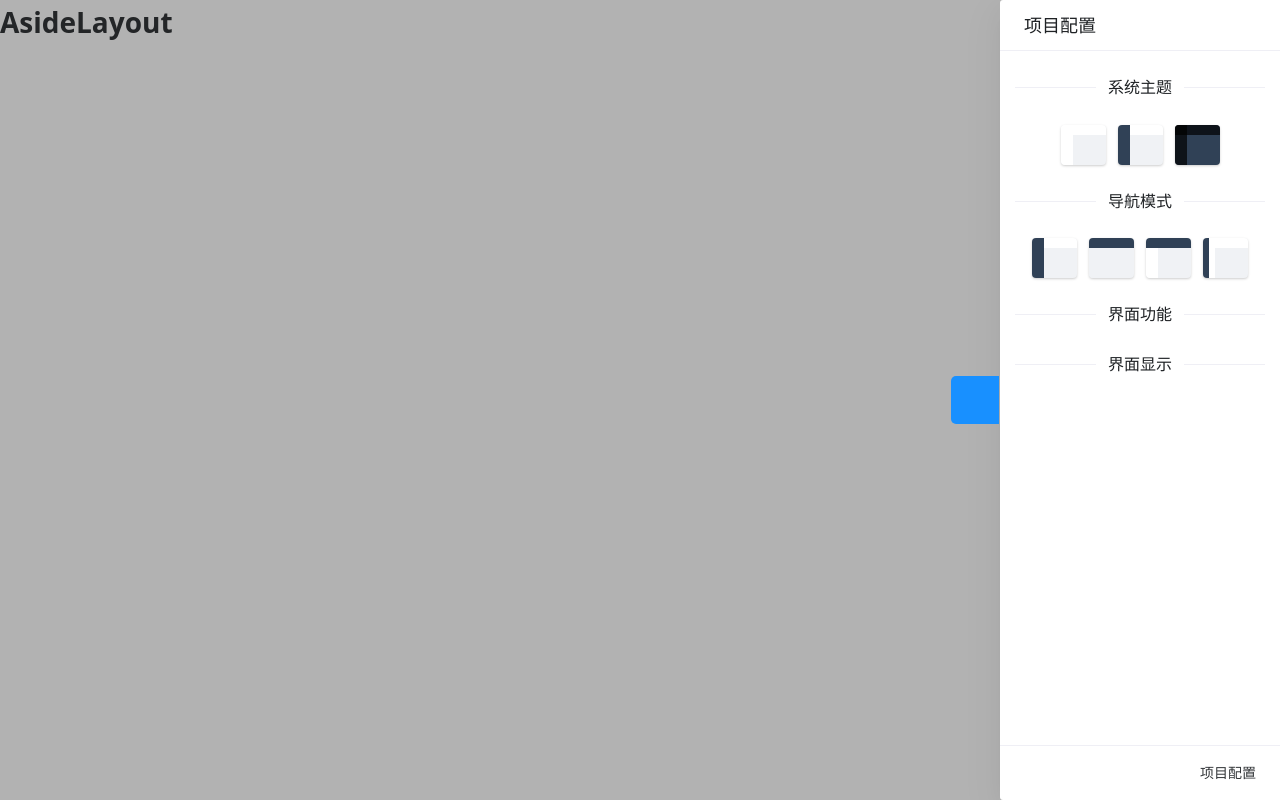
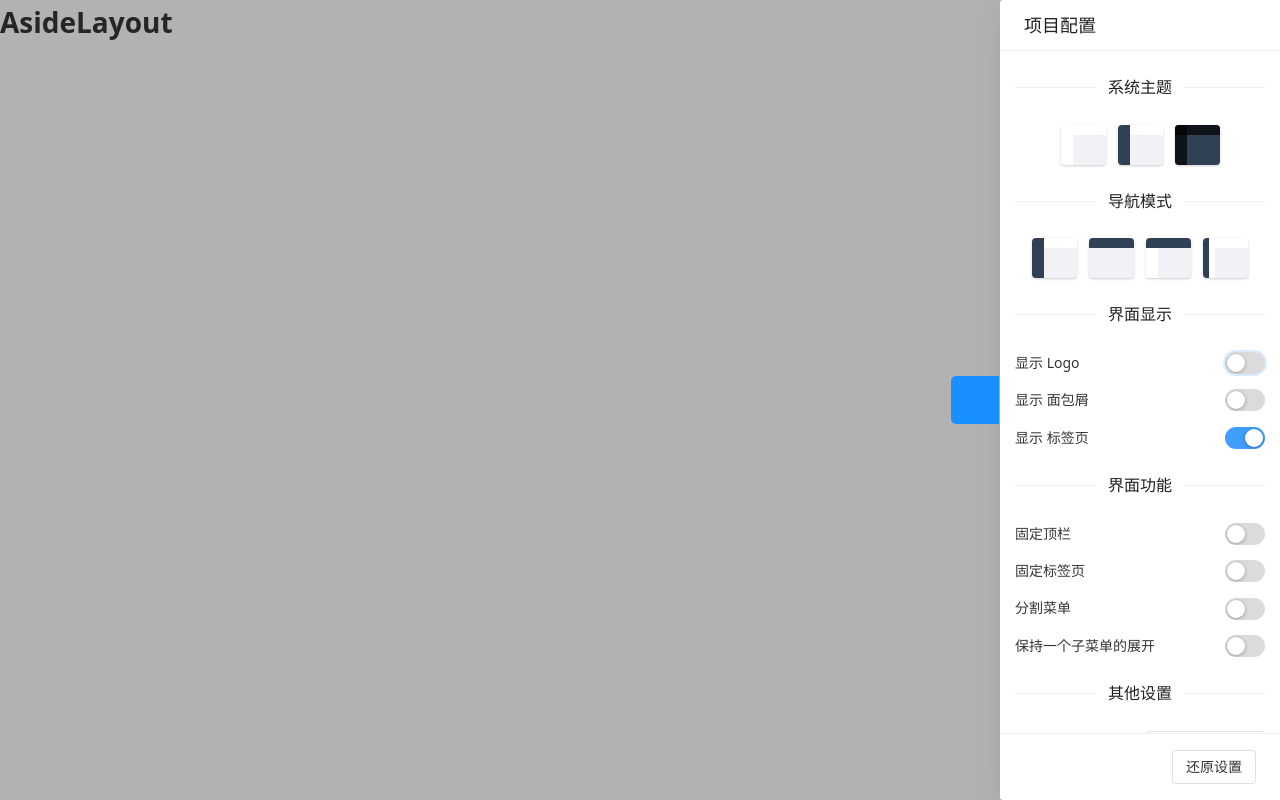
Before and after one commit to yx1126/naive-admin, a Vue app: page /home in a window 1280 px wide. Both pictures are taken after a click on the element 1255 px from the left and 400 px from the top of the page. Built offline with nearby package versions, Linux system fonts and the light colour scheme; some icons are missing.

Commit message:
feat: add global setting

```diff
--- a/components.d.ts
+++ b/components.d.ts
@@ -6,14 +6,16 @@ declare module 'vue' {
   export interface GlobalComponents {
     Drawer: typeof import('./src/components/Drawer/Drawer.vue')['default']
     Message: typeof import('./src/components/Message/Message.vue')['default']
+    NButton: typeof import('naive-ui')['NButton']
     NConfigProvider: typeof import('naive-ui')['NConfigProvider']
     NDivider: typeof import('naive-ui')['NDivider']
     NDrawer: typeof import('naive-ui')['NDrawer']
     NDrawerContent: typeof import('naive-ui')['NDrawerContent']
     NGlobalStyle: typeof import('naive-ui')['NGlobalStyle']
     NIcon: typeof import('naive-ui')['NIcon']
-    NScrollbar: typeof import('naive-ui')['NScrollbar']
+    NSelect: typeof import('naive-ui')['NSelect']
     NSpace: typeof import('naive-ui')['NSpace']
+    NSwitch: typeof import('naive-ui')['NSwitch']
     NTooltip: typeof import('naive-ui')['NTooltip']
   }
 }
--- a/src/Layout/components/Setting.vue
+++ b/src/Layout/components/Setting.vue
@@ -1,8 +1,7 @@
 <template>
-    <Drawer v-model:show="isShowDrawer">
-        <n-drawer-content :native-scrollbar="false" body-content-style="padding: 0 15px;">
+    <Drawer v-model:show="isShowDrawer" :mask-closable="true">
+        <n-drawer-content :native-scrollbar="false" body-content-style="padding: 0 15px 15px 15px;">
             <template #header>项目配置</template>
-            <template #footer>项目配置</template>
             <n-divider> 系统主题 </n-divider>
             <n-space justify="center">
                 <template v-for="n in navTheme" :key="n">
@@ -15,41 +14,79 @@
                     <nav-mode :mode="n" :chose="set.layoutMode === n" @click="set.layoutMode = n" />
                 </template>
             </n-space>
+            <n-divider> 界面显示 </n-divider>
+            <div class="divider-content">
+                <div class="divider-content-item">
+                    <div>显示 Logo</div>
+                    <n-switch v-model:value="set.isShowLogo" size="medium" />
+                </div>
+                <div class="divider-content-item">
+                    <div>显示 面包屑</div>
+                    <n-switch v-model:value="set.isShowBreadcrumb" size="medium" />
+                </div>
+                <div class="divider-content-item">
+                    <div>显示 标签页</div>
+                    <n-switch v-model:value="set.isShowTabs" size="medium" />
+                </div>
+            </div>
             <n-divider> 界面功能 </n-divider>
-            <n-divider> 界面显示 </n-divider>
+            <div class="divider-content">
+                <div class="divider-content-item">
+                    <div>固定顶栏</div>
+                    <n-switch v-model:value="set.isKeepHeader" size="medium" />
+                </div>
+                <div class="divider-content-item">
+                    <div>固定标签页</div>
+                    <n-switch v-model:value="set.isKeepTabs" size="medium" />
+                </div>
+                <div class="divider-content-item">
+                    <div>分割菜单</div>
+                    <n-switch v-model:value="set.isCutMenu" size="medium" />
+                </div>
+                <div class="divider-content-item">
+                    <div>保持一个子菜单的展开</div>
+                    <n-switch v-model:value="set.uniqueMenuOpened" size="medium" />
+                </div>
+            </div>
+            <n-divider> 其他设置 </n-divider>
+            <div class="divider-content">
+                <div class="divider-content-item">
+                    <div>路由动画</div>
+                    <n-select v-model:value="set.routerTrans" style="width: 120px" :options="routerTransOptions" size="small" />
+                </div>
+            </div>
+            <template #footer>
+                <n-button @click="set.reset">还原设置</n-button>
+            </template>
         </n-drawer-content>
     </Drawer>
 </template>
 
 <script setup lang="ts">
 import { computed } from "vue";
-import useSetStore from "@/stores/setting";
+import useSetStore, { navTheme, layoutMode, routerTransOptions } from "@/stores/setting";
 import Drawer from "@comps/Drawer";
 import NavMode from "./NavMode.vue";
-import type { NavTheme, LayoutMode } from "@/stores/setting";
 
 const set = useSetStore();
-
-const navTheme: NavTheme[] = ["light", "dark", "diablo"];
-const layoutMode: LayoutMode[] = ["aside", "top", "mixin", "asideMixin"];
 
 const isShowDrawer = computed({
     get: () => set.drawerStatus,
     set: set.toggleDrawer,
 });
+
+// const
 </script>
 
 <style lang="scss" scoped>
-.setting {
-    width: 100%;
-    height: 100%;
-    overflow: hidden;
-    .title {
-        line-height: 30px;
-        padding: 10px;
-    }
-    .scroll {
-        height: calc(100% - 50px);
+.divider-content {
+    .divider-content-item {
+        display: flex;
+        align-items: center;
+        justify-content: space-between;
+        &:not(:last-child) {
+            margin-bottom: 15px;
+        }
     }
 }
 </style>
--- a/src/naive/components/NConfig.vue
+++ b/src/naive/components/NConfig.vue
@@ -1,5 +1,5 @@
 <template>
-    <n-config-provider :locale="zhCN" :date-locale="dateZhCN" :theme="theme" :abstract="true">
+    <n-config-provider :locale="zhCN" :date-locale="dateZhCN" :theme="theme" :theme-overrides="themeOverrides" :abstract="true">
         <slot />
         <n-global-style />
     </n-config-provider>
@@ -8,6 +8,22 @@
 <script setup lang="ts">
 import { zhCN, dateZhCN, darkTheme } from "naive-ui";
 import { computed } from "vue";
+import useSetStore from "@/stores/setting";
+import type { GlobalThemeOverrides } from "naive-ui";
 
-const theme = computed<typeof darkTheme | null>(() => null);
+const set = useSetStore();
+const themeOverrides = computed<GlobalThemeOverrides>(() => {
+    return {
+        common: {
+            primaryColor: set.themeColor,
+            primaryColorHover: set.themeColor,
+            primaryColorPressed: set.themeColor,
+        },
+        LoadingBar: {
+            colorLoading: set.themeColor,
+        },
+    };
+});
+
+const theme = computed<typeof darkTheme | null>(() => (set.navMode === "diablo" ? darkTheme : null));
 </script>
--- a/src/stores/setting.ts
+++ b/src/stores/setting.ts
@@ -3,18 +3,15 @@ import { reactive, toRefs } from "vue";
 
 export type NavTheme = "light" | "dark" | "diablo";
 export type LayoutMode = "aside" | "top" | "mixin" | "asideMixin";
-export type RouterTrans = "fade" | "slide" | "scale" | "scale-slide" | null;
-
-export const user = {
-    name: "test",
-    age: 18,
-};
+export type RouterTrans = "fade" | "slide" | "scale" | "scale-slide" | "null";
 
 export interface SetState {
     drawerStatus: boolean;
+    themeColor: string;
     navMode: NavTheme;
     layoutMode: LayoutMode;
     isShowLogo: boolean;
+    isShowTabs: boolean;
     uniqueMenuOpened: boolean;
     isShowBreadcrumb: boolean;
     isKeepHeader: boolean;
@@ -23,29 +20,52 @@ export interface SetState {
     routerTrans: RouterTrans;
 }
 
+export const navTheme: NavTheme[] = ["light", "dark", "diablo"];
+export const layoutMode: LayoutMode[] = ["aside", "top", "mixin", "asideMixin"];
+
+export const routerTransOptions = ["null", "fade", "slide", "scale", "scale-slide"].map(t => ({
+    label: t,
+    value: t,
+}));
+
+export const defaultSetting: SetState = {
+    drawerStatus: false, // 全局设置
+    themeColor: "#409EFF",
+    navMode: "dark", // 系统主题
+    layoutMode: "aside", // 导航模式
+    isShowLogo: false, // 显示 logo
+    isShowTabs: true, // 显示 标签页
+    uniqueMenuOpened: false, // 菜单单选
+    isShowBreadcrumb: false, // 显示 面包屑
+    isKeepHeader: false, // 固定 顶栏
+    isKeepTabs: false, // 固定 标签页
+    isCutMenu: false, // 切割菜单
+    routerTrans: "null", // 路由动画
+};
+
 const useSetStore = defineStore(
     "set",
     () => {
-        const state = reactive<SetState>({
-            drawerStatus: false,
-            navMode: "light",
-            layoutMode: "aside",
-            isShowLogo: false,
-            uniqueMenuOpened: false,
-            isShowBreadcrumb: false,
-            isKeepHeader: false,
-            isKeepTabs: false,
-            isCutMenu: false,
-            routerTrans: null,
-        });
+        const state = reactive<SetState>(Object.assign({}, defaultSetting));
 
         const toggleDrawer = (value?: boolean) => {
             state.drawerStatus = typeof value === "boolean" ? value : !state.drawerStatus;
         };
 
+        const setState = <T extends keyof SetState>(key: T, value: SetState[T]) => {
+            state[key] = value;
+        };
+
+        const reset = () => {
+            const set = useSetStore();
+            set.$patch(defaultSetting);
+        };
+
         return {
             ...toRefs(state),
             toggleDrawer,
+            setState,
+            reset,
         };
     },
     {
```
